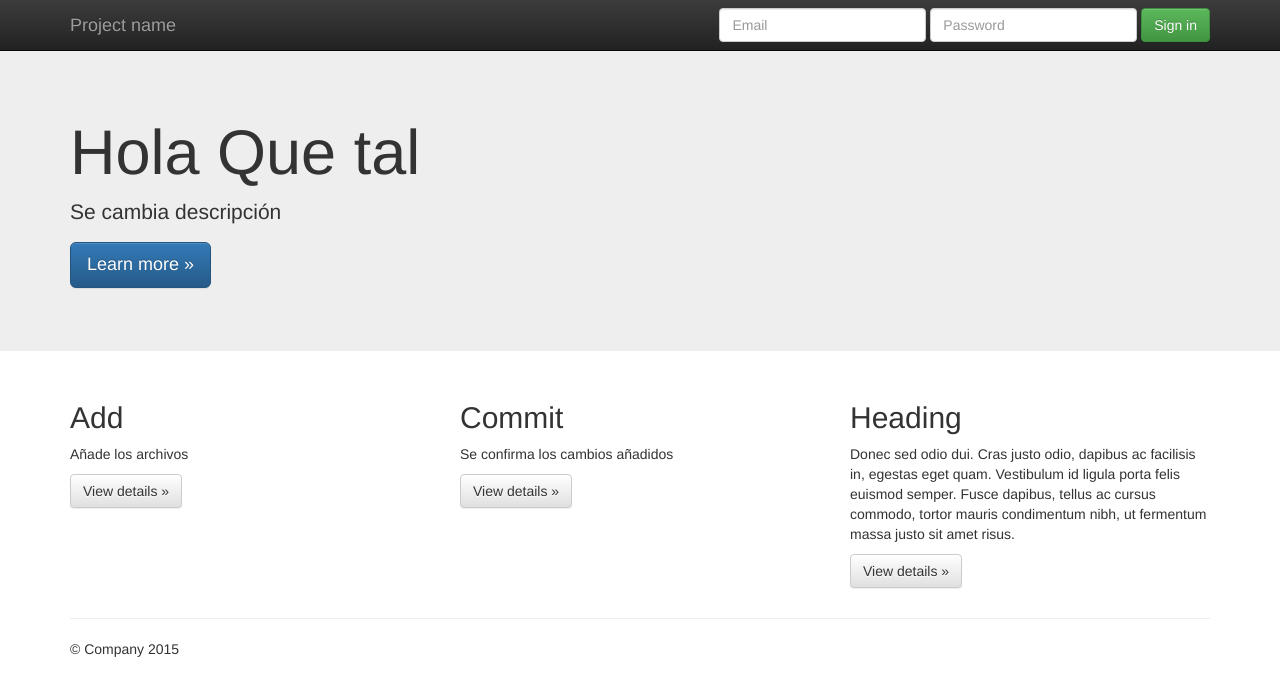
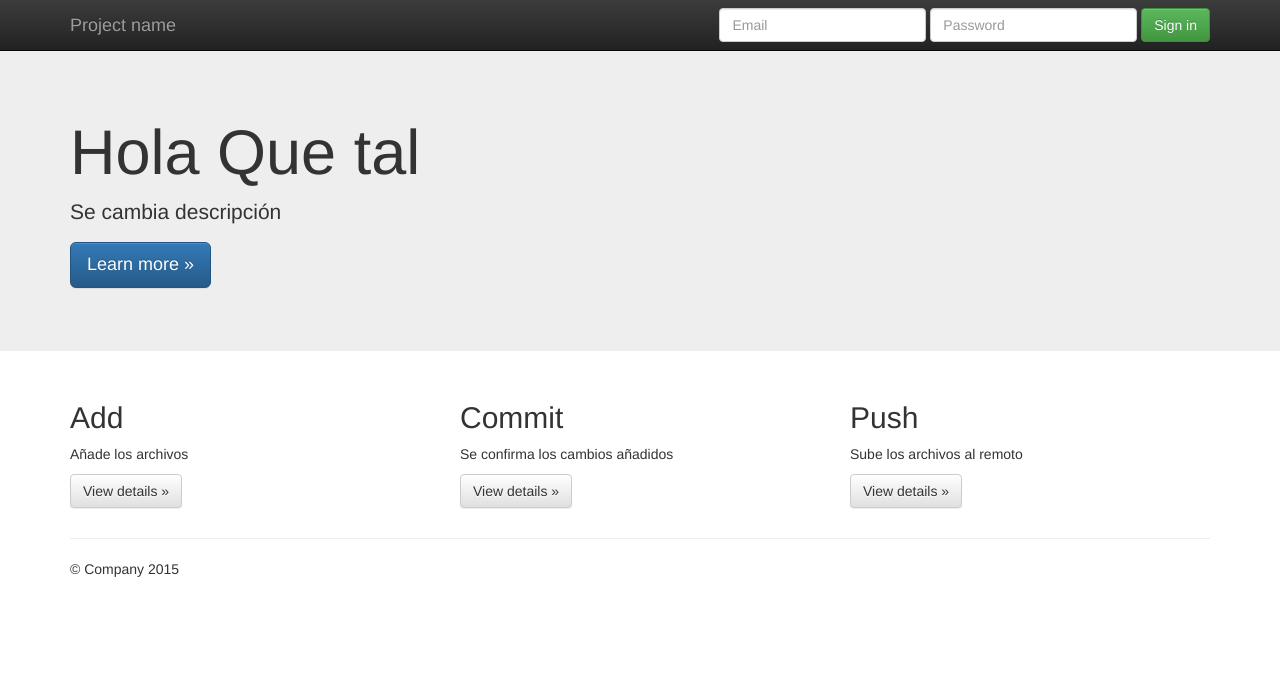
Before and after one commit to MaizoDiego/Trabajo2_Maizo_Diego_Git, a plain HTML site: page index.html in a window 1280 px wide. Drawn offline with nearby package versions, Linux system fonts and the light colour scheme.

Commit message:
Change: Se cambio subtitulo3 y descripcion3

```diff
--- a/index.html
+++ b/index.html
@@ -75,8 +75,8 @@
           <p><a class="btn btn-default" href="#" role="button">View details &raquo;</a></p>
        </div>
         <div class="col-md-4">
-          <h2>Heading</h2>
-          <p>Donec sed odio dui. Cras justo odio, dapibus ac facilisis in, egestas eget quam. Vestibulum id ligula porta felis euismod semper. Fusce dapibus, tellus ac cursus commodo, tortor mauris condimentum nibh, ut fermentum massa justo sit amet risus.</p>
+          <h2>Push</h2>
+          <p>Sube los archivos al remoto</p>
           <p><a class="btn btn-default" href="#" role="button">View details &raquo;</a></p>
         </div>
       </div>
```
